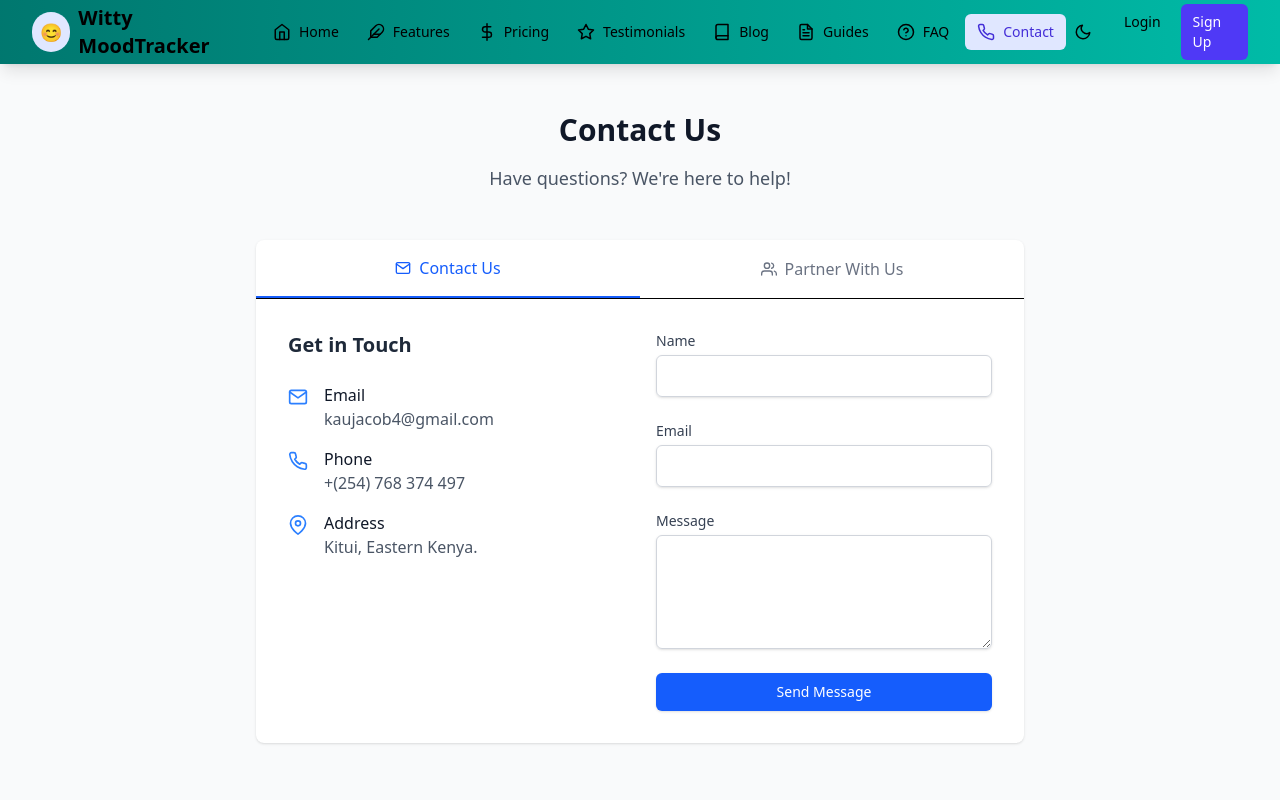
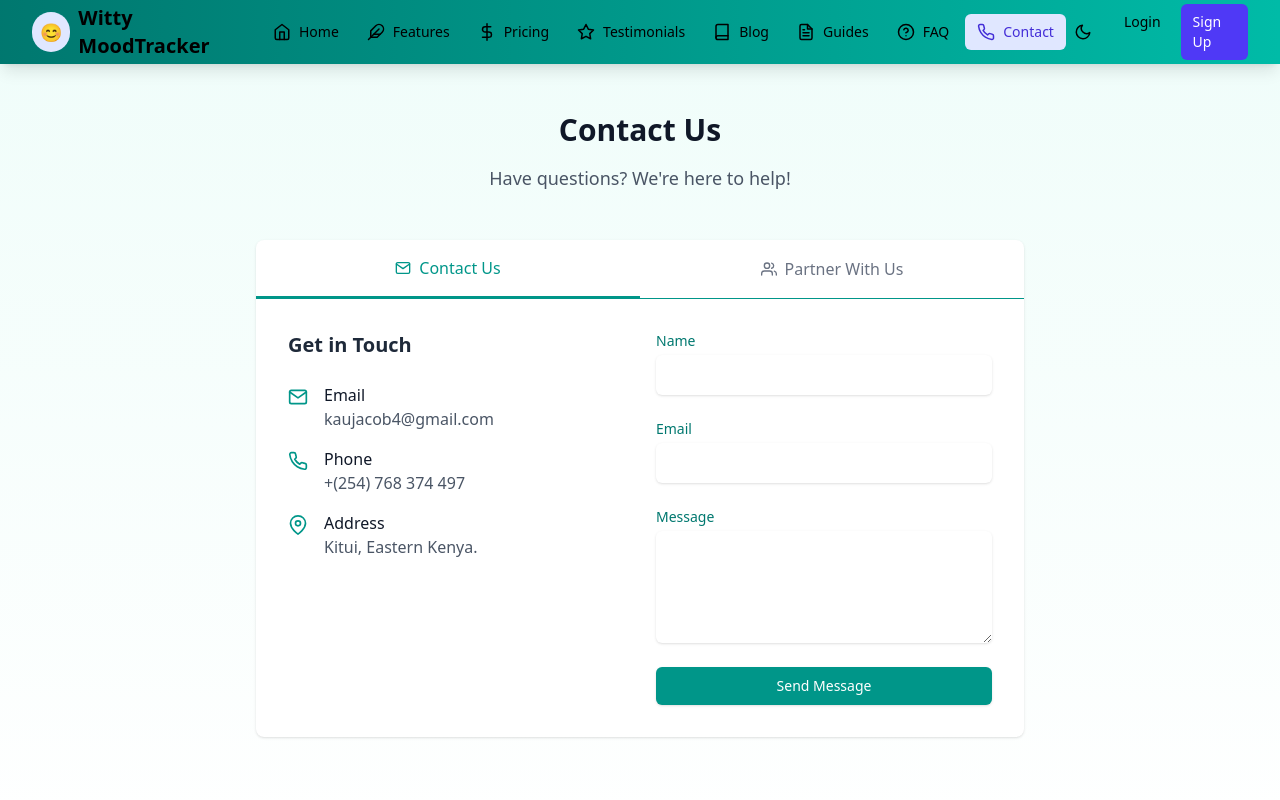
Before and after one commit to jacobkau/mood-tracker, a React (Vite) app in the folder client/: page /contact in a window 1280 px wide. Shown: the top 800 px of the page. Built offline with nearby package versions, Linux system fonts and the light colour scheme; no server answers.

Commit message:
Update Contact.jsx

```diff
--- a/client/src/pages/Contact.jsx
+++ b/client/src/pages/Contact.jsx
@@ -11,7 +11,7 @@ export default function Contact() {
   const [isSubmitting, setIsSubmitting] = useState(false);
   const [submitMessage, setSubmitMessage] = useState("");
   const [activeTab, setActiveTab] = useState("contact");
-   const { theme, themes } = useTheme();
+  const { theme, themes } = useTheme();
   const currentTheme = themes[theme];
 
   const handleSubmit = async (e) => {
@@ -51,7 +51,7 @@ export default function Contact() {
   };
 
   return (
-    <div className={'${currentTheme.bodyBg} ${currentTheme.bodyText} min-h-screen bg-gray-50 py-12 px-4 sm:px-6 lg:px-8'}>
+    <div className={`${currentTheme.bodyBg} ${currentTheme.bodyText} min-h-screen py-12 px-4 sm:px-6 lg:px-8`}>
       <div className="max-w-3xl mx-auto">
         <div className="text-center mb-12">
           <h1 className="text-3xl font-bold text-gray-900 mb-4">
@@ -64,14 +64,14 @@ export default function Contact() {
           </p>
         </div>
 
-        <div className="bg-white shadow rounded-lg overflow-hidden">
+        <div className={`shadow rounded-lg overflow-hidden ${currentTheme.cardBg}`}>
           {/* Tab Navigation */}
-          <div className="flex border-b">
+          <div className={`flex border-b ${currentTheme.navBorder}`}>
             <button
               onClick={() => setActiveTab("contact")}
               className={`flex-1 py-4 px-6 text-center font-medium ${
                 activeTab === "contact"
-                  ? "text-blue-600 border-b-2 border-blue-600"
+                  ? `${currentTheme.bodyAccent} border-b-2 ${currentTheme.navBorder}`
                   : "text-gray-500 hover:text-gray-700"
               }`}
             >
@@ -84,7 +84,7 @@ export default function Contact() {
               onClick={() => setActiveTab("partnership")}
               className={`flex-1 py-4 px-6 text-center font-medium ${
                 activeTab === "partnership"
-                  ? "text-blue-600 border-b-2 border-blue-600"
+                  ? `${currentTheme.bodyAccent} border-b-2 ${currentTheme.navBorder}`
                   : "text-gray-500 hover:text-gray-700"
               }`}
             >
@@ -105,7 +105,7 @@ export default function Contact() {
                 {activeTab === "contact" ? (
                   <>
                     <div className="flex items-start">
-                      <FiMail className="text-blue-500 mt-1 mr-4" size={20} />
+                      <FiMail className={`${currentTheme.bodyAccent} mt-1 mr-4`} size={20} />
                       <div>
                         <h3 className="font-medium text-gray-900">Email</h3>
                         <p className="text-gray-600">kaujacob4@gmail.com</p>
@@ -113,7 +113,7 @@ export default function Contact() {
                     </div>
 
                     <div className="flex items-start">
-                      <FiPhone className="text-blue-500 mt-1 mr-4" size={20} />
+                      <FiPhone className={`${currentTheme.bodyAccent} mt-1 mr-4`} size={20} />
                       <div>
                         <h3 className="font-medium text-gray-900">Phone</h3>
                         <p className="text-gray-600">+(254) 768 374 497</p>
@@ -121,7 +121,7 @@ export default function Contact() {
                     </div>
 
                     <div className="flex items-start">
-                      <FiMapPin className="text-blue-500 mt-1 mr-4" size={20} />
+                      <FiMapPin className={`${currentTheme.bodyAccent} mt-1 mr-4`} size={20} />
                       <div>
                         <h3 className="font-medium text-gray-900">Address</h3>
                         <p className="text-gray-600">Kitui, Eastern Kenya.</p>
@@ -131,7 +131,7 @@ export default function Contact() {
                 ) : (
                   <>
                     <div className="flex items-start">
-                      <FiBriefcase className="text-blue-500 mt-1 mr-4" size={20} />
+                      <FiBriefcase className={`${currentTheme.bodyAccent} mt-1 mr-4`} size={20} />
                       <div>
                         <h3 className="font-medium text-gray-900">Business Partnerships</h3>
                         <p className="text-gray-600">Collaborate with us to expand mental health support</p>
@@ -139,7 +139,7 @@ export default function Contact() {
                     </div>
 
                     <div className="flex items-start">
-                      <FiUsers className="text-blue-500 mt-1 mr-4" size={20} />
+                      <FiUsers className={`${currentTheme.bodyAccent} mt-1 mr-4`} size={20} />
                       <div>
                         <h3 className="font-medium text-gray-900">Community Programs</h3>
                         <p className="text-gray-600">Join our initiatives to promote mental wellness</p>
@@ -147,7 +147,7 @@ export default function Contact() {
                     </div>
 
                     <div className="flex items-start">
-                      <FiMail className="text-blue-500 mt-1 mr-4" size={20} />
+                      <FiMail className={`${currentTheme.bodyAccent} mt-1 mr-4`} size={20} />
                       <div>
                         <h3 className="font-medium text-gray-900">Sponsorships</h3>
                         <p className="text-gray-600">Support our mission through sponsorships</p>
@@ -163,7 +163,7 @@ export default function Contact() {
                 <div>
                   <label
                     htmlFor="name"
-                    className="block text-sm font-medium text-gray-700"
+                    className={`block text-sm font-medium ${currentTheme.labelText}`}
                   >
                     Name
                   </label>
@@ -174,14 +174,14 @@ export default function Contact() {
                     value={formData.name}
                     onChange={handleChange}
                     required
-                    className="mt-1 block w-full border border-gray-300 rounded-md shadow-sm py-2 px-3 focus:outline-none focus:ring-blue-500 focus:border-blue-500"
+                    className={`mt-1 block w-full rounded-md shadow-sm py-2 px-3 focus:outline-none ${currentTheme.inputBg} ${currentTheme.inputBorder} ${currentTheme.inputFocus}`}
                   />
                 </div>
 
                 <div>
                   <label
                     htmlFor="email"
-                    className="block text-sm font-medium text-gray-700"
+                    className={`block text-sm font-medium ${currentTheme.labelText}`}
                   >
                     Email
                   </label>
@@ -192,14 +192,14 @@ export default function Contact() {
                     value={formData.email}
                     onChange={handleChange}
                     required
-                    className="mt-1 block w-full border border-gray-300 rounded-md shadow-sm py-2 px-3 focus:outline-none focus:ring-blue-500 focus:border-blue-500"
+                    className={`mt-1 block w-full rounded-md shadow-sm py-2 px-3 focus:outline-none ${currentTheme.inputBg} ${currentTheme.inputBorder} ${currentTheme.inputFocus}`}
                   />
                 </div>
 
                 <div>
                   <label
                     htmlFor="message"
-                    className="block text-sm font-medium text-gray-700"
+                    className={`block text-sm font-medium ${currentTheme.labelText}`}
                   >
                     {activeTab === "contact" ? "Message" : "Tell us about your partnership interest"}
                   </label>
@@ -210,7 +210,7 @@ export default function Contact() {
                     value={formData.message}
                     onChange={handleChange}
                     required
-                    className="mt-1 block w-full border border-gray-300 rounded-md shadow-sm py-2 px-3 focus:outline-none focus:ring-blue-500 focus:border-blue-500"
+                    className={`mt-1 block w-full rounded-md shadow-sm py-2 px-3 focus:outline-none ${currentTheme.inputBg} ${currentTheme.inputBorder} ${currentTheme.inputFocus}`}
                     placeholder={activeTab === "partnership" ? "What type of partnership are you interested in? How can we work together?" : ""}
                   />
                 </div>
@@ -219,7 +219,7 @@ export default function Contact() {
                   <button
                     type="submit"
                     disabled={isSubmitting}
-                    className="w-full flex justify-center py-2 px-4 border border-transparent rounded-md shadow-sm text-sm font-medium text-white bg-blue-600 hover:bg-blue-700 focus:outline-none focus:ring-2 focus:ring-offset-2 focus:ring-blue-500 disabled:opacity-50"
+                    className={`w-full flex justify-center py-2 px-4 border border-transparent rounded-md shadow-sm text-sm font-medium text-white ${currentTheme.btnPrimary} focus:outline-none focus:ring-2 focus:ring-offset-2 disabled:opacity-50`}
                   >
                     {isSubmitting
                       ? "Sending..."
```
